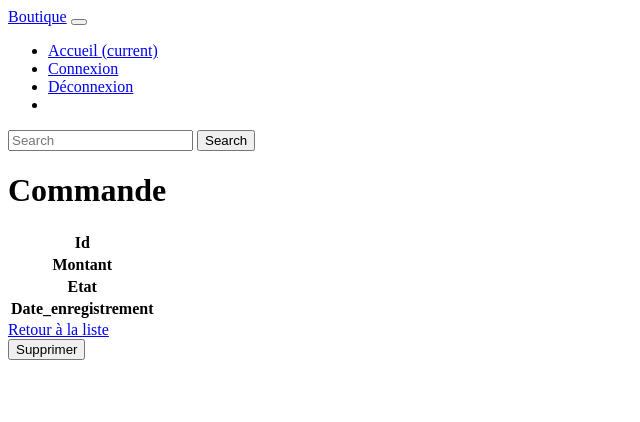
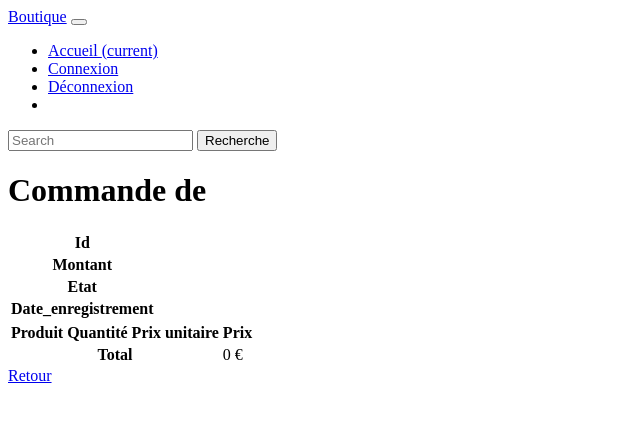
Before and after one commit to boguis95/projet-symfony, a Symfony app: template templates/commande/show.html.twig in a window 1280 px wide. Shown: the top 422 px of the page, without its empty margins (0-640 px from the left). Run offline with Twig, Linux system fonts and the light colour scheme; the template is opened without the code that fills it, so the values that code supplies are empty; some libraries are stand-ins or nearby versions.

Commit message:
Profil : commandes Recherche FileType : constraints

```diff
--- a/templates/accueil/index.html.twig
+++ b/templates/accueil/index.html.twig
@@ -7,6 +7,6 @@
     {% for produit in produits %}
         {{ include("produit/_card.html.twig") }}
     {% endfor %}
-</div>
+    </div>
 
 {% endblock %}
--- a/templates/base.html.twig
+++ b/templates/base.html.twig
@@ -43,7 +43,9 @@
                     {% endif %} #}
 
                     <li class="nav-item">
-                        <a class="nav-link {{ app.user ? "disabled" : "" }}" href="{{ path("app_login")}}">Connexion</a>
+                        <a class="nav-link " href="{{ path( app.user ? "profil" : "app_login" )}}">
+                            {{ app.user ? app.user.username : "Connexion" }}
+                        </a>
                     </li>
                     <li class="nav-item">
                         <a class="nav-link {{ app.user ? "" : "disabled" }}" href="{{ path("app_logout")}}">Déconnexion</a>
@@ -86,9 +88,9 @@
                         </a>
                     </li>
                 </ul>
-                <form class="form-inline my-2 my-lg-0">
-                <input class="form-control mr-sm-2" type="search" placeholder="Search" aria-label="Search">
-                <button class="btn btn-outline-success my-2 my-sm-0" type="submit">Search</button>
+                <form class="form-inline my-2 my-lg-0" action="{{ path("recherche") }}">
+                    <input class="form-control mr-sm-2" type="search" placeholder="Search" name="recherche" aria-label="Search">
+                    <button class="btn btn-outline-success my-2 my-sm-0" type="submit">Recherche</button>
                 </form>
             </div>
         </nav>
--- a/templates/commande/show.html.twig
+++ b/templates/commande/show.html.twig
@@ -3,7 +3,7 @@
 {% block title %}Commande{% endblock %}
 
 {% block body %}
-    <h1>Commande</h1>
+    <h1>Commande de {{ commande.membre.pseudo|upper }}</h1>
 
     <table class="table">
         <tbody>
@@ -26,9 +26,45 @@
         </tbody>
     </table>
 
-    <a href="{{ path('commande_index') }}"><i class="fa fa-reply"></i> Retour à la liste</a>
+    {# EXO : afficher le détail de la commande dans une table html #}
+    <table class="table table-bordered>">
+        <thead class="thead-dark">
+            <tr>
+                <th>Produit</th>
+                <th>Quantité</th>
+                <th>Prix unitaire</th>
+                <th>Prix</th>
+            </tr>
+        </thead>
+        <tbody>
+        {% set total = 0 %}
+        {% for detail in commande.details %}
+            <tr>
+                <td>{{ detail.produit.titre }}</td>
+                <td>{{ detail.quantite }}</td>
+                <td>{{ detail.prix }}</td>
+                <td>{{ detail.quantite * detail.prix }}</td>
+            </tr>
+            {% set total = total + detail.quantite * detail.prix %}
+        {% endfor %}
+        </tbody>
+        <tfoot>
+            <tr>
+                <th colspan="3">Total</th>
+                <td>{{ total }} €</td>
+            </tr>
+    </tfoot>
+    </table>
 
-    <a href="{{ path('commande_edit', {'id': commande.id}) }}"><i class="fa fa-edit"></i></a>
+    {# EXO : le lien doit renvoyer vers la page profil si on n'est pas admin #}
+    <a href="{{ is_granted("ROLE_ADMIN") ? path('commande_index') : path('profil') }}">
+        <i class="fa fa-reply"></i> Retour
+    </a>
 
-    {{ include('commande/_delete_form.html.twig') }}
+    {# EXO : les 2 liens ci-dessous ne doivent s'afficher que si on  est admin #}
+    {% if is_granted("ROLE_ADMIN") %}
+        <a href="{{ path('commande_edit', {'id': commande.id}) }}"><i class="fa fa-edit"></i></a>
+
+        {{ include('commande/_delete_form.html.twig') }}
+    {% endif %}
 {% endblock %}
--- a/templates/profil/index.html.twig
+++ b/templates/profil/index.html.twig
@@ -10,6 +10,7 @@
 
 {% block body %}
     <h1>Profil du membre {{ app.user.pseudo }}</h1>
+
     <div class="row">
         <div class="col-6">
             <table class="table">
@@ -73,7 +74,7 @@
                         <td>{{ commande.montant }}</td>
                         <td>{{ commande.etat }}</td>
                         <td>
-                            <a href="{{ path('commande_show', {'id': commande.id}) }}"><i class="fa fa-file"></i></a>
+                            <a href="{{ path('profil_commande_detaille', {'id': commande.id}) }}"><i class="fa fa-file"></i></a>
                         </td>
                     </tr>
                 {% else %}
```
Also changed, not shown: src/Controller/ProfilController.php (+21 -2 lines), src/Controller/RechercheController.php (added, +22 -0 lines), src/Form/ProduitType.php (+9 -1 lines), src/Repository/ProduitRepository.php (+19 -0 lines), templates/recherche/index.html.twig (added, +8 -0 lines).
